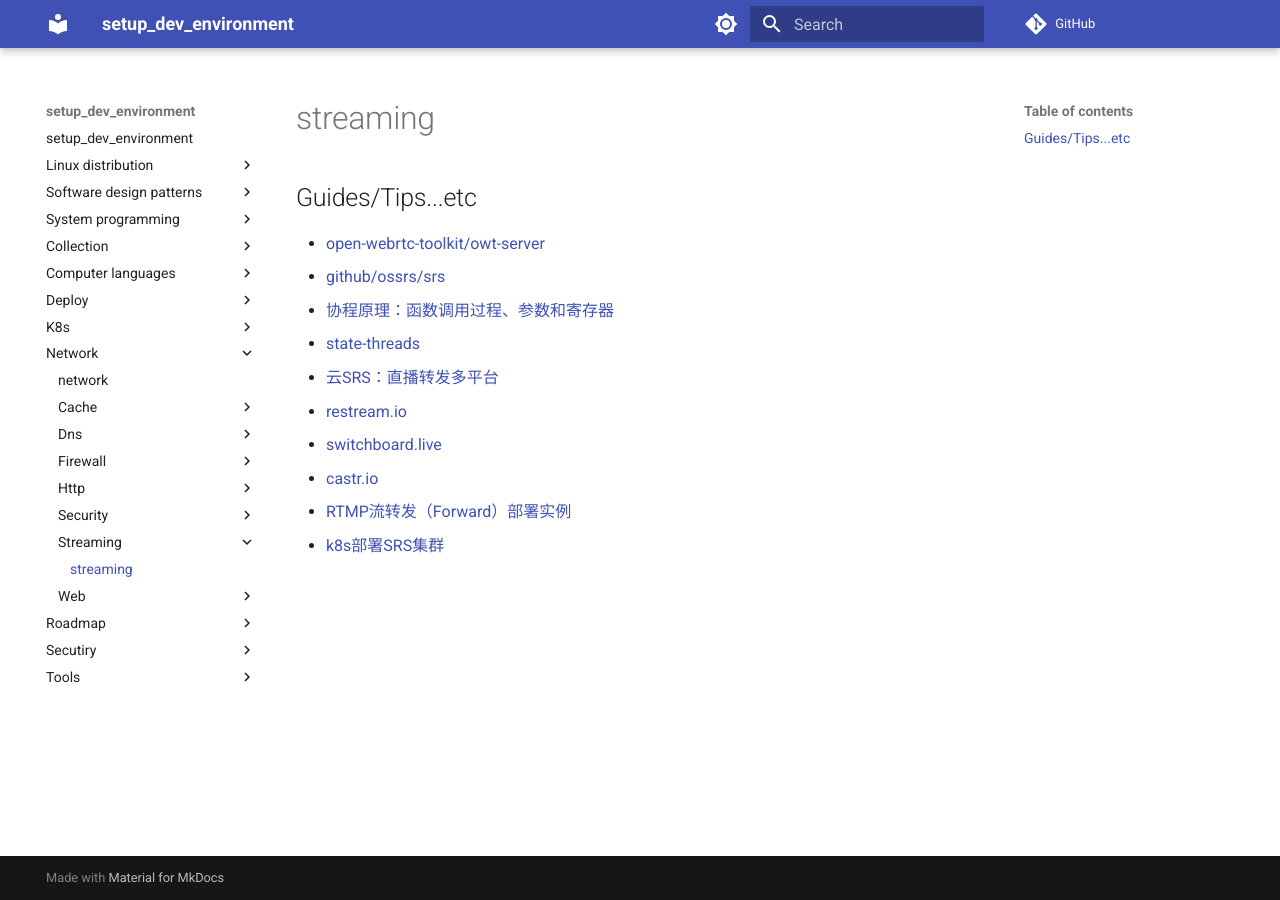
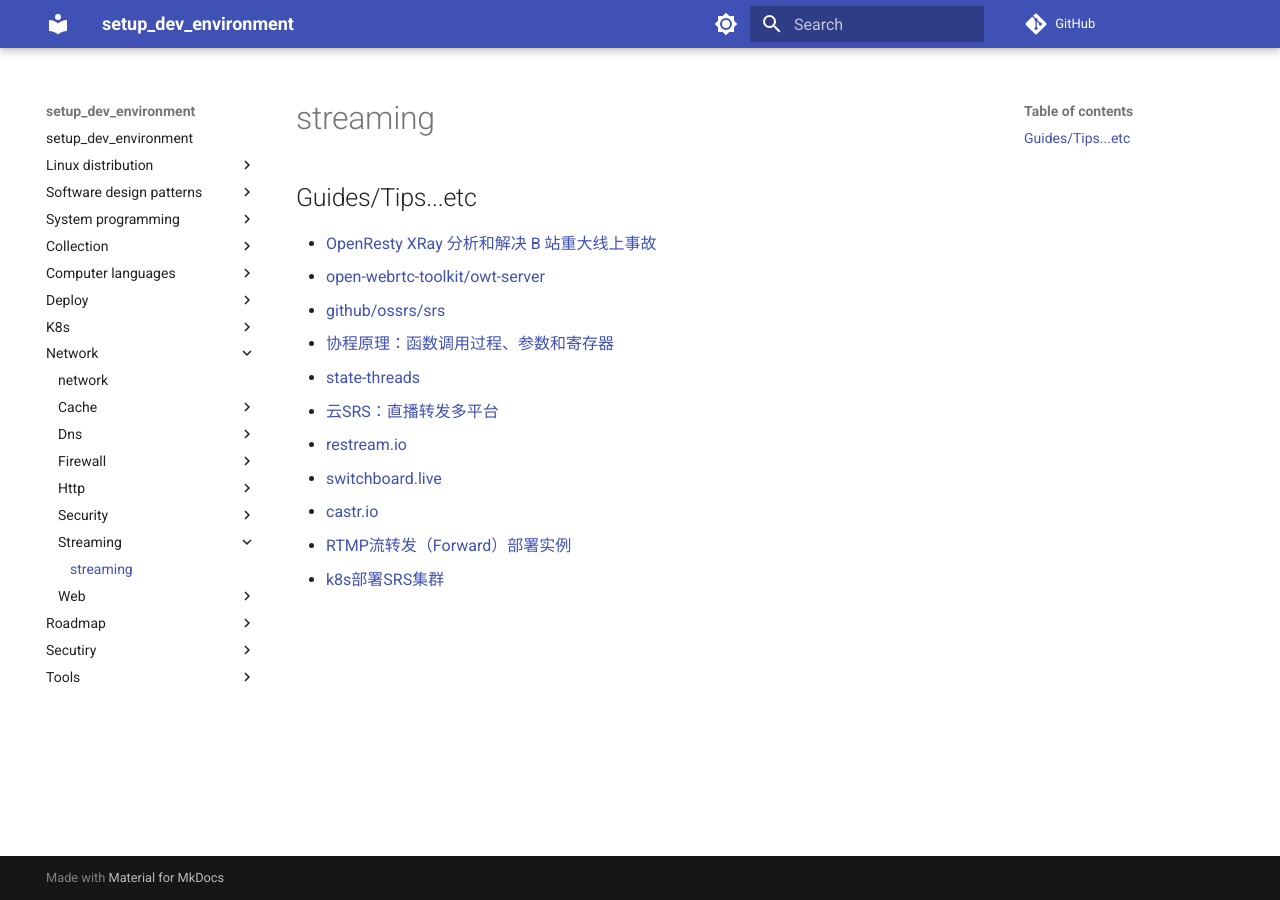
Before and after one commit to hong539/setup_dev_environment, an MkDocs documentation site: the page built from docs/network/streaming/streaming.md, in a window 1280 px wide. Built offline with MkDocs 1.6.1 and Material for MkDocs 9.7.7, drawn with Linux system fonts in a browser that asks for light colours; comment, search, counter and statistics services are not loaded.

Commit message:
Update docs

```diff
--- a/docs/network/streaming/streaming.md
+++ b/docs/network/streaming/streaming.md
@@ -2,6 +2,7 @@
 
 ## Guides/Tips...etc
 
+* [OpenResty XRay 分析和解决 B 站重大线上事故](https://blog.openresty.com.cn/cn/bilibili-xray-incident/)
 * [open-webrtc-toolkit/owt-server](https://github.com/open-webrtc-toolkit/owt-server)
 * [github/ossrs/srs](https://github.com/ossrs/srs)
 * [协程原理：函数调用过程、参数和寄存器](https://mp.weixin.qq.com/s/2TsYSiV8ysyLrELHdlHtjg)
```
Also changed, not shown: docs/Linux_distribution/shell/GNU_coreutils.md (+2 -0 lines).
